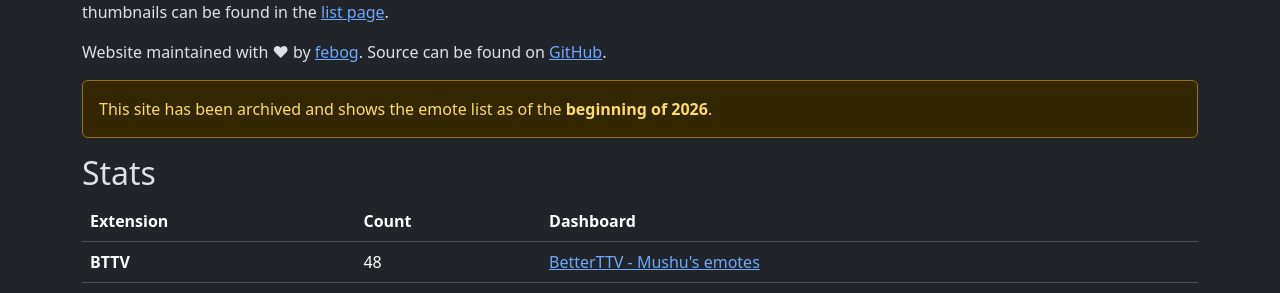
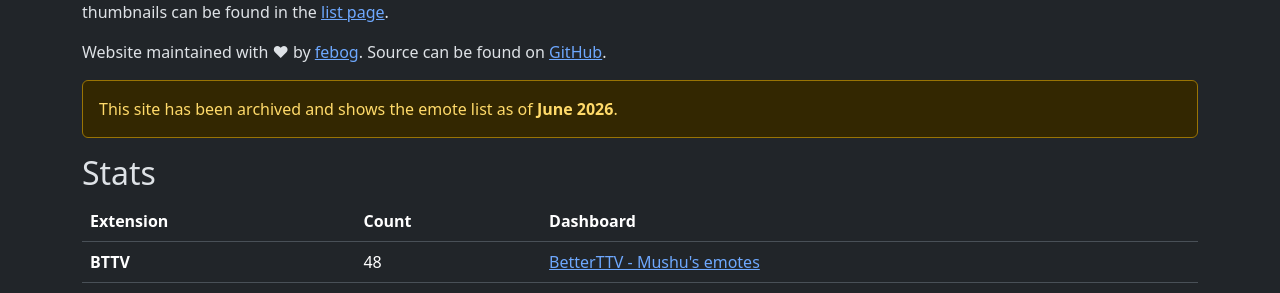
Before and after one commit to febog/mushu-emotes, a Jekyll site: the page built from docs/index.html, in a window 1280 px wide and 900 px high. Shown: the part 169-462 px from the top of the window. Built offline with Jekyll 4.4.1, drawn with Linux system fonts in a browser that asks for light colours.

Commit message:
Update archive alert date

```diff
--- a/docs/index.html
+++ b/docs/index.html
@@ -12,7 +12,7 @@ layout: layout
 <p>Website maintained with ♥ by <a href="https://febog.com">febog</a>. Source can be found on <a href="https://github.com/febog/mushu-emotes">GitHub</a>.</p>
 
 <div class="alert alert-warning" role="alert">
-  This site has been archived and shows the emote list as of the <b>beginning of 2026</b>.
+  This site has been archived and shows the emote list as of <b>June 2026</b>.
 </div>
 
 <h2>Stats</h2>
```
